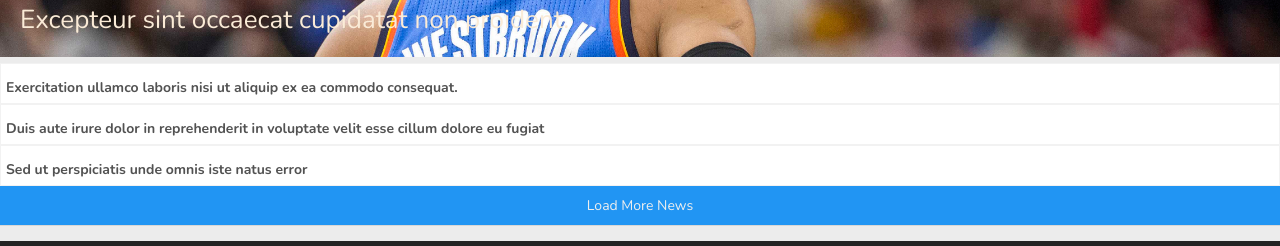
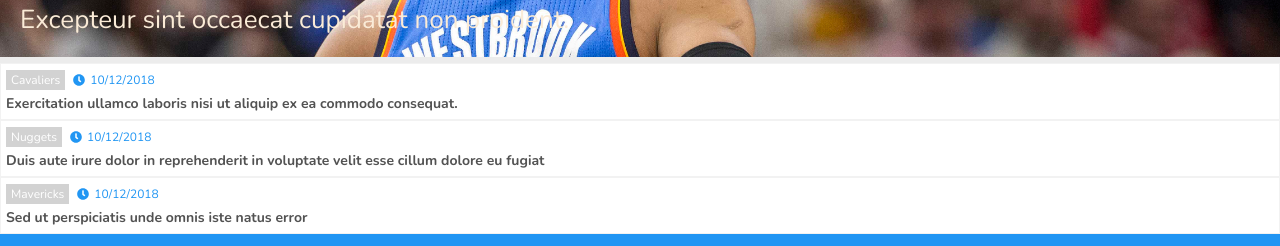
Before and after one commit to kamilpinas/nba-app, a React app: page / in a window 1280 px wide. Shown: the part 593-839 px from the top of the page. Built offline with nearby package versions, Linux system fonts and the light colour scheme; data requests are answered from the project's data file; grey boxes are pictures that could not be loaded.

Commit message:
+news card details

```diff
--- /dev/null
+++ b/src/components/widgets/CardDetails/cardDetails.css
@@ -0,0 +1,19 @@
+.cardInfo {
+    font-size: 12px;
+    text-decoration: none;
+}
+
+.cardInfo svg {
+    margin-right: 5px;
+}
+
+.date {
+    color: #2196f3;
+}
+
+.teamName {
+    margin-right: 8px;
+    background: #d2d2d2;
+    color: white;
+    padding: 2px 5px;
+}
--- /dev/null
+++ b/src/components/widgets/CardDetails/cardDetails.js
@@ -0,0 +1,29 @@
+import React from 'react';
+import { FontAwesomeIcon } from '@fortawesome/react-fontawesome';
+import { faClock } from '@fortawesome/free-solid-svg-icons';
+import "./cardDetails.css";
+const CardDetails = (props) => {
+
+  const teamName = (teams, team) => {
+    let data = teams.find((item) => {
+      return item.id === team
+    });
+    if (data) {
+      return data.name
+    }
+  }
+
+  return (
+    <div className="cardInfo">
+      <span className="teamName">
+        {teamName(props.teams, props.team)}
+      </span>
+      <span className="date">
+        <FontAwesomeIcon icon={faClock} />
+        {props.date}
+      </span>
+    </div>
+  );
+};
+
+export default CardDetails;
--- a/src/components/widgets/NewsList/newsList.js
+++ b/src/components/widgets/NewsList/newsList.js
@@ -5,10 +5,11 @@
 import { URL } from '../../../config';
 import './newsList.css';
 import Button from '../Buttons/buttons';
-
+import CardDetails from '../../widgets/CardDetails/cardDetails';
 class NewsList extends Component {
   state = {
     news: [],
+    teams: [],
     start: this.props.start,
     end: this.props.start + this.props.amount,
     amount: this.props.amount,
@@ -19,6 +20,16 @@
   }
 
   request = (start, end) => {
+
+    if (this.state.teams.length < 1) {
+      axios.get(`${URL}/teams`)
+        .then(response => {
+          this.setState({
+            teams: response.data
+          })
+        })
+    }
+
     axios.get(`${URL}/articles?_start=${start}&_end=${end}`)
       .then(response => {
         this.setState({
@@ -47,6 +58,11 @@
             <div key={i}>
               <div className="newslist_item">
                 <Link to={`/articles/${item.id}`}>
+                  <CardDetails
+                    teams={this.state.teams}
+                    team={item.team}
+                    date={item.date}
+                  />
                   <h2>{item.title}</h2>
                 </Link>
               </div>
@@ -60,7 +76,6 @@
     return template;
   }
   render() {
-
     return (
       <div>
         <TransitionGroup
```
